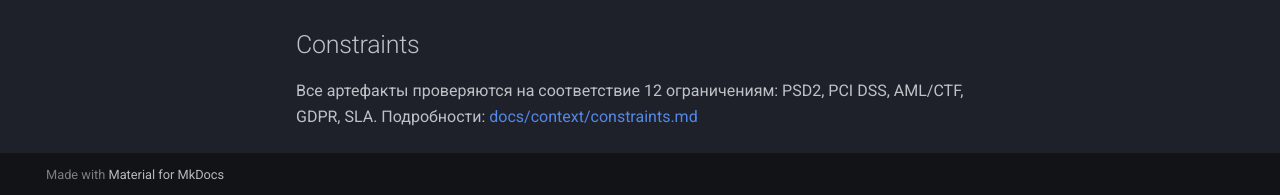
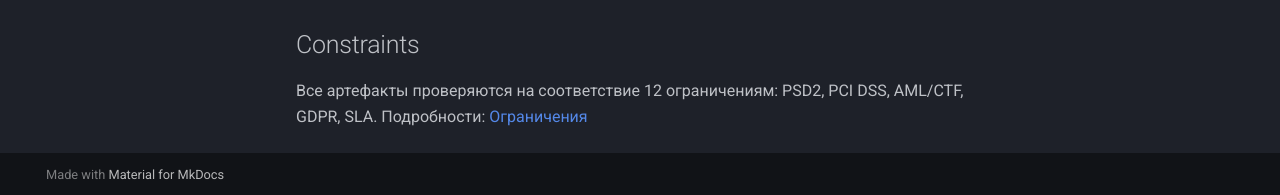
Before and after one commit to anurgaz/ba-sa-paperclip-agents, an MkDocs documentation site: the page built from docs/index.md, in a window 1280 px wide and 900 px high, scrolled down 1146 px. Shown: the part 702-897 px from the top of the window. Built offline with MkDocs 1.6.1 and Material for MkDocs 9.7.7, drawn with Linux system fonts in a browser that asks for light colours; part of the change alters nothing that is shown.

Commit message:
fix: broken link in index.md, rename templates to avoid exclusion

```diff
--- a/docs/index.md
+++ b/docs/index.md
@@ -69,4 +69,4 @@ flowlix-docs/
 ## Constraints
 
 Все артефакты проверяются на соответствие 12 ограничениям: PSD2, PCI DSS, AML/CTF, GDPR, SLA.
-Подробности: [docs/context/constraints.md](docs/context/constraints.md)
+Подробности: [Ограничения](context/constraints.md)
--- a/mkdocs.yml
+++ b/mkdocs.yml
@@ -56,10 +56,10 @@ nav:
     - KYC/KYB провайдер: integrations/kyc-provider.md
     - TMS провайдер: integrations/tms-provider.md
   - Шаблоны:
-    - User Story: templates/user-story-template.md
-    - API Specification: templates/api-spec-template.md
-    - Sequence Diagram: templates/sequence-diagram-template.md
-    - Test Case: templates/test-case-template.md
+    - User Story: artifact-templates/user-story-template.md
+    - API Specification: artifact-templates/api-spec-template.md
+    - Sequence Diagram: artifact-templates/sequence-diagram-template.md
+    - Test Case: artifact-templates/test-case-template.md
   - Примеры:
     - User Story: examples/example-user-story.md
     - API Specification: examples/example-api-spec.md
```
Also changed, not shown: docs/artifact-templates/api-spec-template.md (renamed from docs/templates/api-spec-template.md), docs/artifact-templates/sequence-diagram-template.md (renamed from docs/templates/sequence-diagram-template.md), docs/artifact-templates/test-case-template.md (renamed from docs/templates/test-case-template.md), docs/artifact-templates/user-story-template.md (renamed from docs/templates/user-story-template.md).
